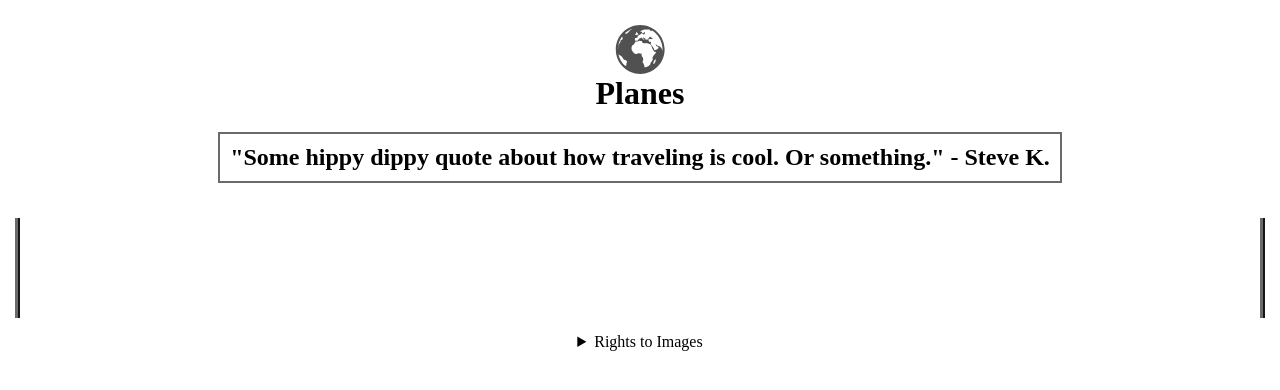
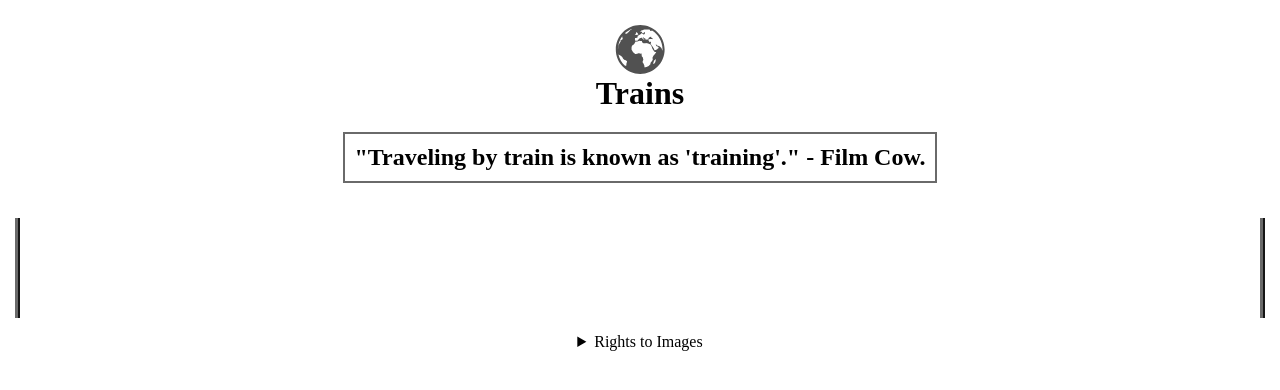
Before and after one commit to KuhnSteven/ImageGallery, a website: page index.html in a window 1280 px wide. Drawn offline with Linux system fonts and the light colour scheme; no server answers.

Commit message:
Dedication to the Month Of (Trains)
This update is best understood by fully experiencing the project.

```diff
--- a/index.html
+++ b/index.html
@@ -11,8 +11,8 @@
     <!-- Top of document -->
     <header>
         <img src="graphics/globe.svg" id="logo">
-        <h1>Planes</h1>
-        <h2 id="logoQuote">"Some hippy dippy quote about how traveling is cool. Or something." - Steve K.</h2>
+        <h1>Trains</h1>
+        <h2 id="logoQuote">"Traveling by train is known as 'training'." - Film Cow.</h2>
     </header>
     <!-- Primary area of document -->
     <main>
--- a/js/main.js
+++ b/js/main.js
@@ -1,6 +1,6 @@
 // Searchphotos search point
 const access = `948e6f9f13e390b27e8cbb13b1d3d123e0a006b2980e65aec99db8456bf6221a`;
-const endPoint = `https://api.unsplash.com/search/photos?client_id=${access}&query=planes`;
+const endPoint = `https://api.unsplash.com/search/photos?client_id=${access}&query=trains`;
 
 //Selectors
 const main = document.querySelector("main");
```
